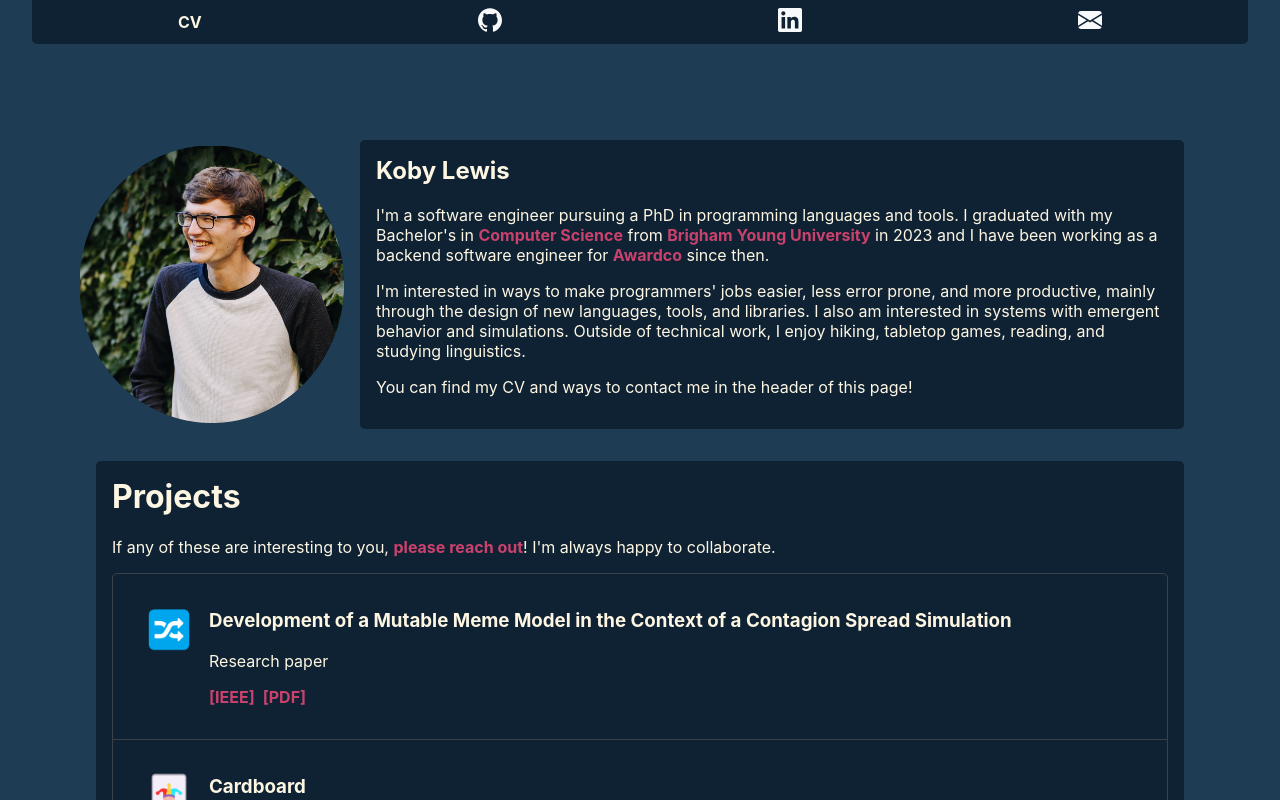
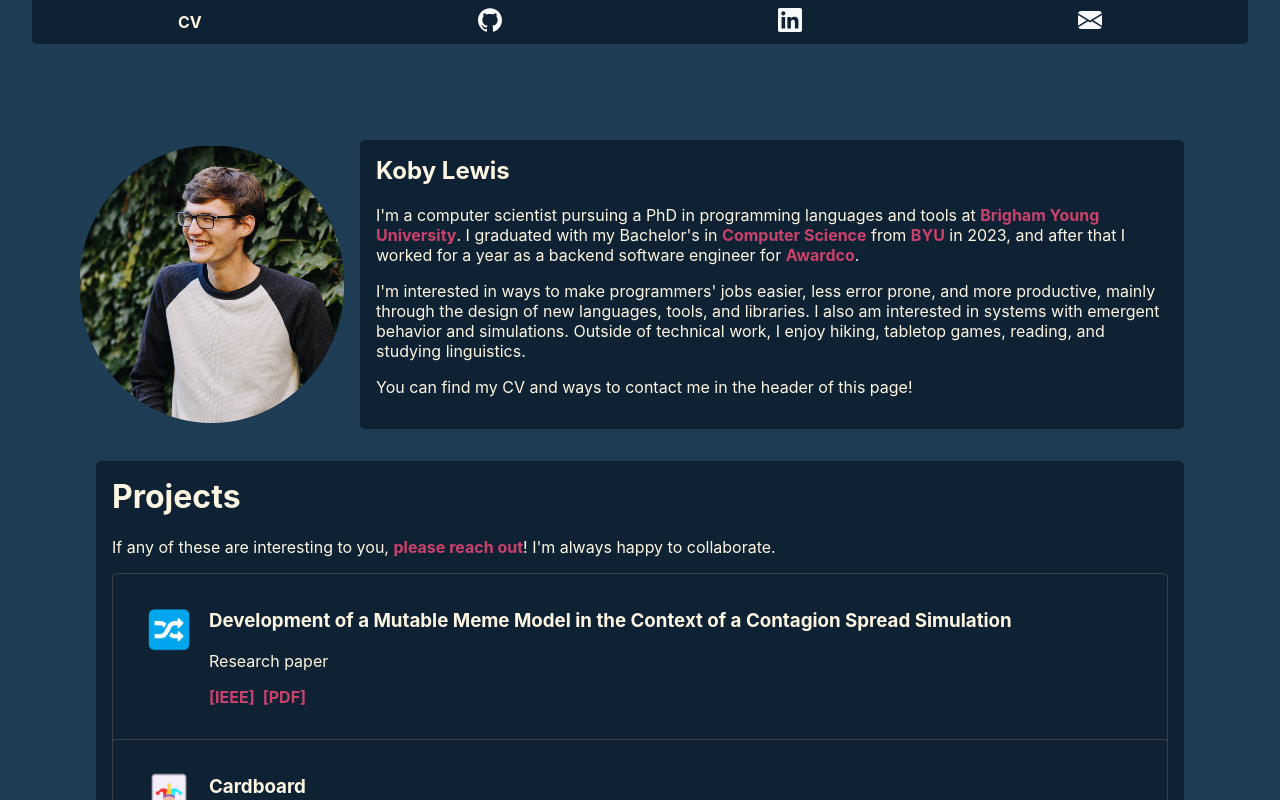
Before and after one commit to Plyb/personal-site, a React (Create React App) app: page / in a window 1280 px wide. Shown: the top 800 px of the page. Built offline with nearby package versions, Linux system fonts and the light colour scheme.

Commit message:
update bio

```diff
--- a/src/App.tsx
+++ b/src/App.tsx
@@ -24,7 +24,7 @@ function App() {
           </div>
           <div className='panel'>
             <h2>Koby Lewis</h2>
-            <p>I'm a software engineer pursuing a PhD in programming languages and tools. I graduated with my Bachelor's in <a href='https://cs.byu.edu/'>Computer Science</a> from <a href='https://www.byu.edu/'>Brigham Young University</a> in 2023 and I have been working as a backend software engineer for <a href='https://www.award.co/'>Awardco</a> since then.</p>
+            <p>I'm a computer scientist pursuing a PhD in programming languages and tools at <a href='https://www.byu.edu/'>Brigham Young University</a>. I graduated with my Bachelor's in <a href='https://cs.byu.edu/'>Computer Science</a> from <a href='https://www.byu.edu/'>BYU</a> in 2023, and after that I worked for a year as a backend software engineer for <a href='https://www.award.co/'>Awardco</a>.</p>
             <p>I'm interested in ways to make programmers' jobs easier, less error prone, and more productive, mainly through the design of new languages, tools, and libraries. I also am interested in systems with emergent behavior and simulations. Outside of technical work, I enjoy hiking, tabletop games, reading, and studying linguistics.</p>
             <p>You can find my CV and ways to contact me in the header of this page!</p>
           </div>
```
